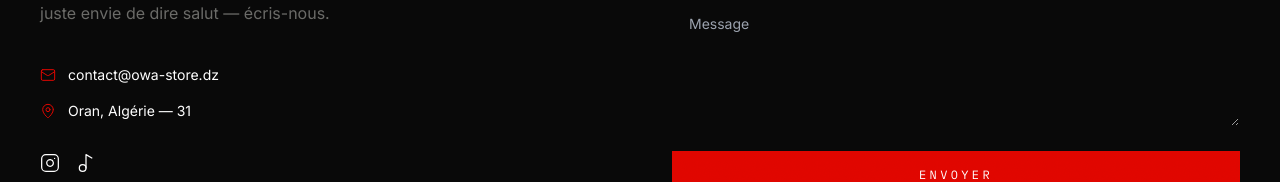
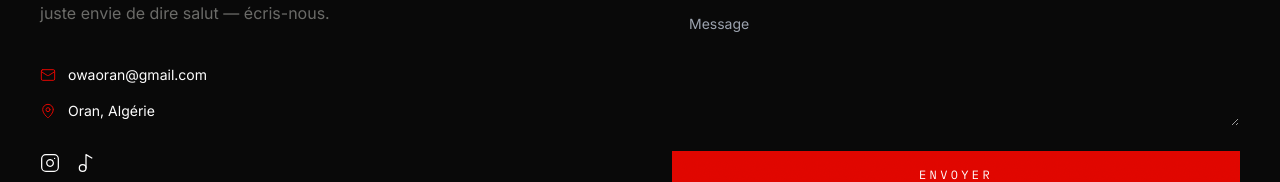
Before and after one commit to ferhaneamine/owa-store, a Next.js app: page /contact in a window 1280 px wide. Shown: the part 267-449 px from the top of the page. Built offline with nearby package versions, Linux system fonts and the light colour scheme; no server answers; the database is empty.

Commit message:
Add OWA contact links

```diff
--- a/app/contact/page.tsx
+++ b/app/contact/page.tsx
@@ -5,41 +5,67 @@ import { Instagram, Music2, Mail, MapPin } from "lucide-react";
 
 export default function ContactPage() {
   const [sent, setSent] = useState(false);
+
   return (
     <div className="px-5 pb-24 pt-32 md:px-10">
       <div className="mx-auto grid max-w-[1200px] grid-cols-1 gap-16 lg:grid-cols-2">
+
         <div>
           <span className="font-mono text-[11px] uppercase tracking-widest2 text-signal">
             On t&apos;écoute
           </span>
+
           <h1 className="mt-2 font-display text-5xl uppercase md:text-6xl">
             Contact
           </h1>
+
           <p className="mt-6 max-w-sm text-ash">
             Une question sur une commande, une collab, ou juste envie de dire
             salut — écris-nous.
           </p>
 
           <div className="mt-10 flex flex-col gap-4 text-sm">
-            <div className="flex items-center gap-3">
+
+            <a
+              href="mailto:owaoran@gmail.com"
+              className="flex items-center gap-3 hover:text-signal"
+            >
               <Mail className="h-4 w-4 text-signal" strokeWidth={1.5} />
-              contact@owa-store.dz
-            </div>
+              owaoran@gmail.com
+            </a>
+
             <div className="flex items-center gap-3">
               <MapPin className="h-4 w-4 text-signal" strokeWidth={1.5} />
-              Oran, Algérie — 31
+              Oran, Algérie
             </div>
+
           </div>
 
           <div className="mt-8 flex gap-4">
-            <a href="#" aria-label="Instagram" data-cursor-hover>
+
+            <a
+              href="https://www.instagram.com/o_w_a.dz/"
+              target="_blank"
+              rel="noopener noreferrer"
+              aria-label="Instagram"
+              data-cursor-hover
+            >
               <Instagram className="h-5 w-5" strokeWidth={1.5} />
             </a>
-            <a href="#" aria-label="TikTok" data-cursor-hover>
+
+            <a
+              href="https://www.tiktok.com/@o.w.a.dz"
+              target="_blank"
+              rel="noopener noreferrer"
+              aria-label="TikTok"
+              data-cursor-hover
+            >
               <Music2 className="h-5 w-5" strokeWidth={1.5} />
             </a>
+
           </div>
         </div>
+
 
         <form
           onSubmit={(e) => {
@@ -48,12 +74,40 @@ export default function ContactPage() {
           }}
           className="flex flex-col gap-6"
         >
+
           <div className="grid grid-cols-2 gap-4">
-            <input required placeholder="Prénom" className="border hairline bg-transparent px-4 py-3 text-sm outline-none focus:border-signal" />
-            <input required placeholder="Nom" className="border hairline bg-transparent px-4 py-3 text-sm outline-none focus:border-signal" />
+
+            <input
+              required
+              placeholder="Prénom"
+              className="border hairline bg-transparent px-4 py-3 text-sm outline-none focus:border-signal"
+            />
+
+            <input
+              required
+              placeholder="Nom"
+              className="border hairline bg-transparent px-4 py-3 text-sm outline-none focus:border-signal"
+            />
+
           </div>
-          <input required type="email" placeholder="Email" className="border hairline bg-transparent px-4 py-3 text-sm outline-none focus:border-signal" />
-          <textarea required rows={5} placeholder="Message" className="border hairline bg-transparent px-4 py-3 text-sm outline-none focus:border-signal" />
+
+
+          <input
+            required
+            type="email"
+            placeholder="Email"
+            className="border hairline bg-transparent px-4 py-3 text-sm outline-none focus:border-signal"
+          />
+
+
+          <textarea
+            required
+            rows={5}
+            placeholder="Message"
+            className="border hairline bg-transparent px-4 py-3 text-sm outline-none focus:border-signal"
+          />
+
+
           <button
             type="submit"
             data-cursor-hover
@@ -61,7 +115,9 @@ export default function ContactPage() {
           >
             {sent ? "Message envoyé ✓" : "Envoyer"}
           </button>
+
         </form>
+
       </div>
     </div>
   );
--- a/app/page.tsx
+++ b/app/page.tsx
@@ -11,10 +11,14 @@ export default async function HomePage() {
   return (
     <>
       <Hero />
-      <LatestDrop products={products} />
-      <ShopByCategory />
-      <BestSellers products={products} />
-      <Newsletter />
+
+      {/* <LatestDrop products={products} /> */}
+
+      {/* <ShopByCategory /> */}
+
+      {/* <BestSellers products={products} /> */}
+
+      {/* <Newsletter /> */}
     </>
   );
 }
```
